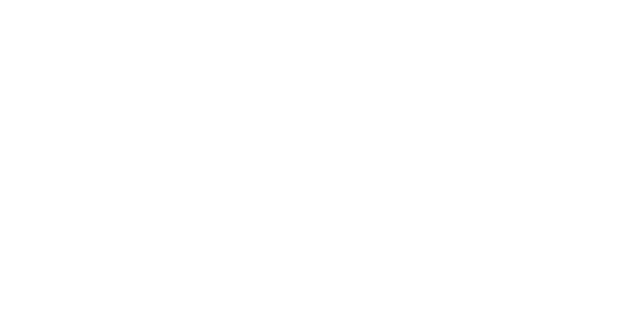
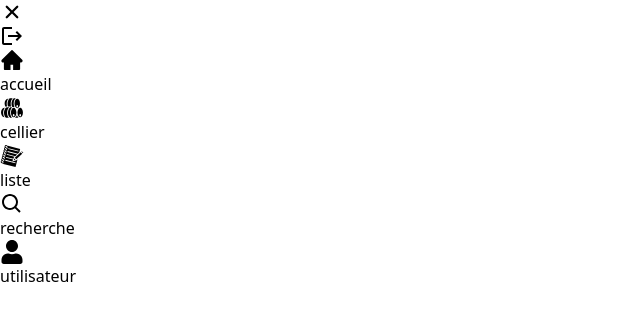
Before and after one commit to cambreau/Vino, a React (Vite) app in the folder frontend/: page /profil in a window 1280 px wide. Before the commit this address had no page. Shown: the top 320 px of the page, without its empty margins (0-640 px from the left). Built offline with nearby package versions, Linux system fonts and the light colour scheme; a web font is replaced by a local one.

Commit message:
Route pour la page profil fonctionne, en cours de création du style css page Profil

```diff
--- a/frontend/src/App.jsx
+++ b/frontend/src/App.jsx
@@ -1,10 +1,12 @@
 import { Routes, Route } from "react-router-dom";
 import Bienvenue from "./pages/Bienvenue";
+import Profil from "./pages/Profil";
 
 function App() {
   return (
     <Routes>
       {<Route path="/" element={<Bienvenue />} />}
+      <Route path="/profil" element={<Profil />} />
     </Routes>
   );
 }
--- /dev/null
+++ b/frontend/src/pages/Profil.jsx
@@ -0,0 +1,21 @@
+import { Link, useNavigate } from "react-router-dom";
+import MenuEnBas from "../components/components-partages/MenuEnBas/MenuEnBas";
+import Icon from "../components/components-partages/Icon/Icon";
+
+function Profil() {
+  const navigate = useNavigate();
+  return (
+    <div>
+      <header>
+        <Icon name="fermer" typeMenu="haut" />
+        <Icon name="deconnection" typeMenu="haut" />
+      </header>
+      <main></main>
+      <footer>
+        <MenuEnBas />
+      </footer>
+    </div>
+  );
+}
+
+export default Profil;
```
